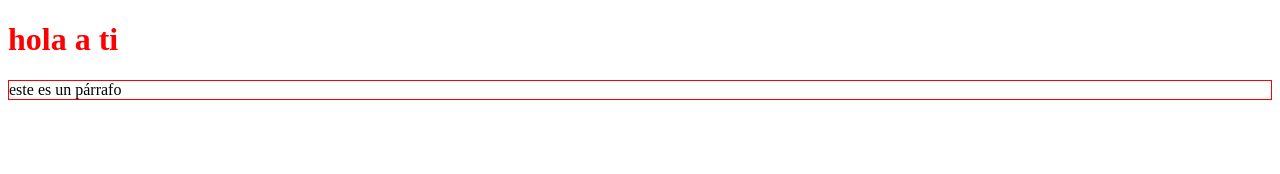
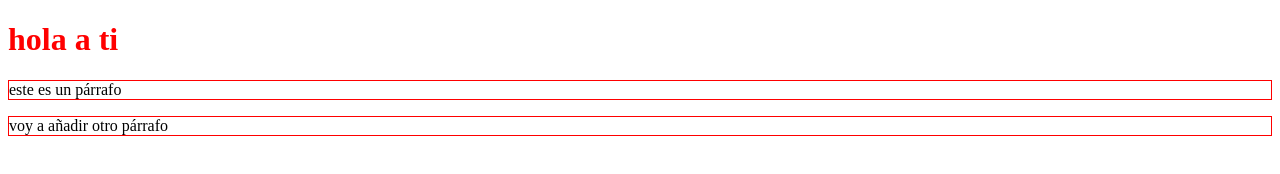
Before and after one commit to omartsc/mygitproj, a plain HTML site: page index.html in a window 1280 px wide. Drawn offline with Linux system fonts and the light colour scheme.

Commit message:
añadir otro párrafo

```diff
--- a/index.html
+++ b/index.html
@@ -7,5 +7,6 @@
 <body>
 	<h1>hola a ti</h1>
 	<p>este es un párrafo</p>
+	<p>voy a añadir otro párrafo</p>
 </body>
 </html>
```
